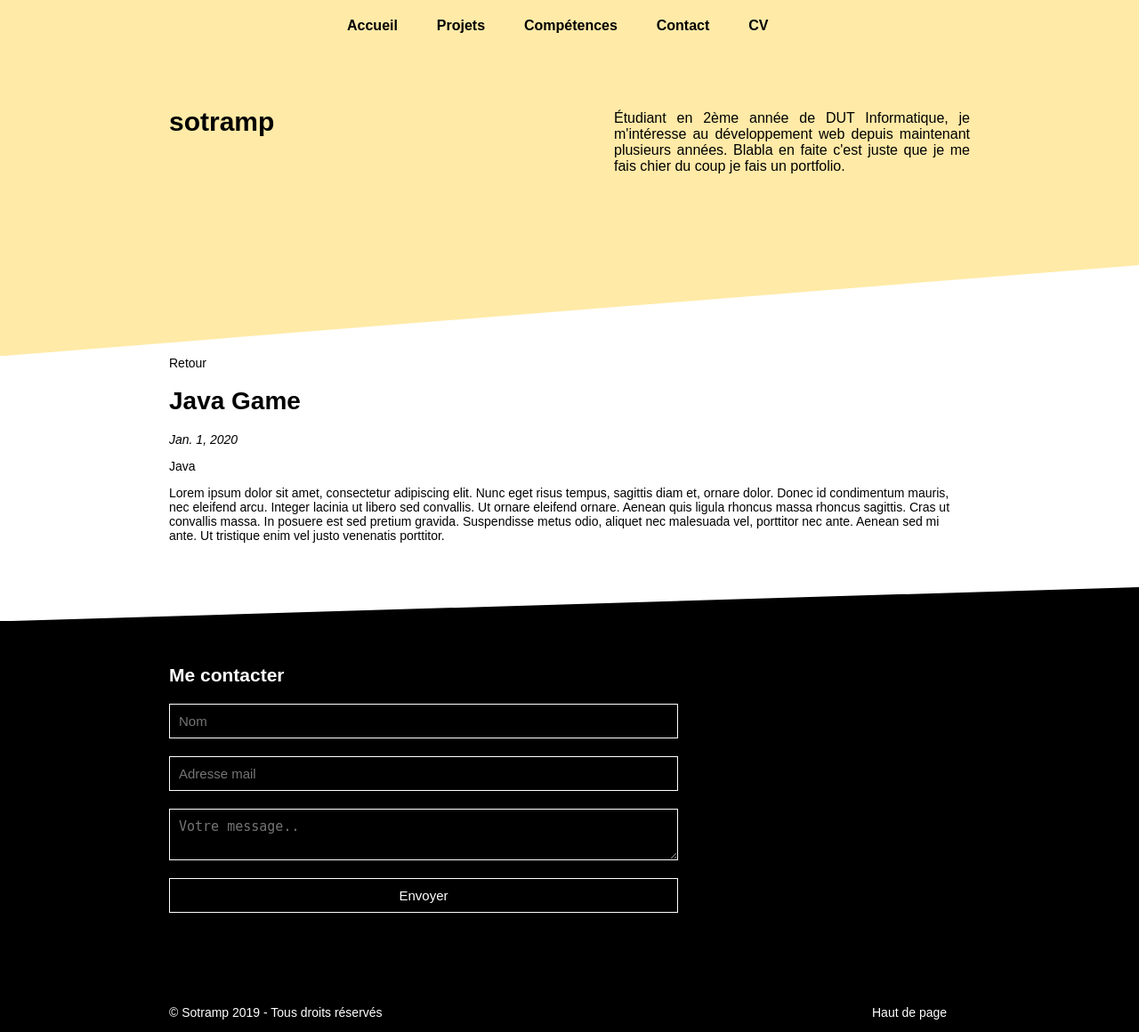
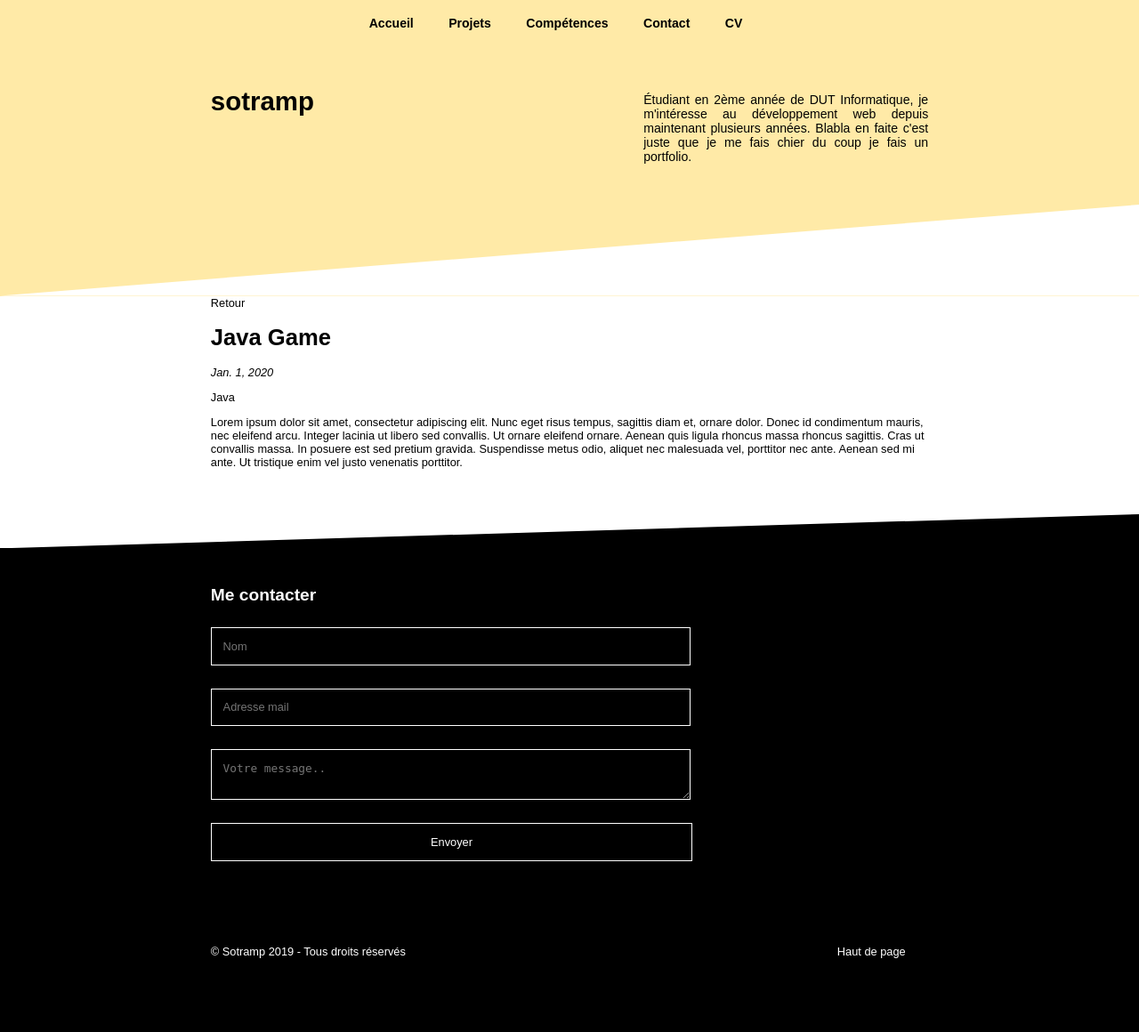
Before and after one commit to Thiboooo/portfolio-django, a Django app: a page that uses portfolio/templates/layouts/footer.html in a window 1280 px wide. Shown: the whole page at 89% size. After the commit the page ends 1077 px from the top, so only its background shows below. Run offline with Django 3.2, Linux system fonts and the light colour scheme; data comes from the database, SQL or seed files in the repository; some libraries are stand-ins or nearby versions.

Commit message:
unit changeover

```diff
--- a/portfolio/static/css/style.css
+++ b/portfolio/static/css/style.css
@@ -1,7 +1,7 @@
 /* CSS - SOTRAMP */
 
 body{
-    font: 14px "Century Gothic", Futura, sans-serif;
+    font: 1vw "Century Gothic", Futura, sans-serif;
     background-color:white;
     margin:0;
 }
@@ -19,7 +19,7 @@
 
 .in{
     margin:auto;
-    width:900px;
+    width:63vw;
 }
 
 a{
@@ -55,31 +54,32 @@
 header{
     position:relative;
     background-color:#ffeaa7;
-    height:400px;
+    height:26vw;
 }
 
 header #content{
-    width: 900px;
-    margin: 50px auto;
+    width: 63vw;
+    margin: 3vw auto;
 }
 
 header #content h1{
     position:absolute;
-    top:100px; /* temp */
-    font-size:30px;
+    top:6vw; /* temp */
+    font-size:2.3vw;
 }
 
 header #content p{
     display:block;
-    font-size:16px;
-    width: 400px;
+    font-size:1.1vw;
+    width: 25vw;
     float:right;
     text-align:justify;
 }
 
 header #content #social{
+    font-size:1vw;
     position:absolute;
-    margin-top:50px;
+    margin-top:3.1vw;
 }
 
 header #content #social a{
@@ -95,28 +95,28 @@
 
 /* Menu */
 ul#menu{
-    padding-left:0px; /* supprimer l'espace de la première puce */
-    width:540px;
+    padding-left:0; /* supprimer l'espace de la première puce */
+    width:38vw;
     margin:auto;
 }
 
 ul#menu a{
     position: relative;
     list-style-type: none;
-    font-size: 16px;
+    font-size: 1.1vw;
     font-weight: 600;
     color: black;
     text-decoration: none;
     display: inline-block;
-    padding: 20px;
+    padding: 1.4vw;
     margin: auto;
 }
 
 ul#menu a:after {
     position: absolute;
     content: '';
-    height: 2px;
-    bottom:15px;
+    height: 0.13vw;
+    bottom:1vw;
     margin: 0 auto;
     left: 0;
     right: 0;
@@ -232,10 +232,10 @@
 
 /* Footer */
 footer{
-    margin-top:50px;
-    position:relative;
-    background-color:black;
-    height:500px;
+    margin-top: 4vw;
+    position: relative;
+    background-color: black;
+    height: 40vw;
 }
 
 footer svg{
@@ -252,12 +252,12 @@
 
 footer .in a{
     display:block;
-    margin-left:790px;
+    margin-left:55vw;
 }
 
 #contact{
     position:absolute;
-    top:70px;
+    top:5vw;
 }
 
 #contact h2{
@@ -266,17 +266,17 @@
 
 #contact input,textarea{
     display: block;
-    padding: 10px;
-    border: 1px solid white;
+    padding: 1vw;
+    border: 0.1vw solid white;
     color: white;
-    font-size: 15px;
+    font-size: 1vw;
     background-color: black;
-    width: 550px;
-    margin-top: 20px;
+    width: 40vw;
+    margin-top: 2vw;
 }
 
 #contact input[type="submit"]{
-    width:572px;
+    width:42.3vw;
     cursor:pointer;
 }
 
```
Also changed, not shown: other parts of portfolio/static/css/style.css (+16 -56 lines).
